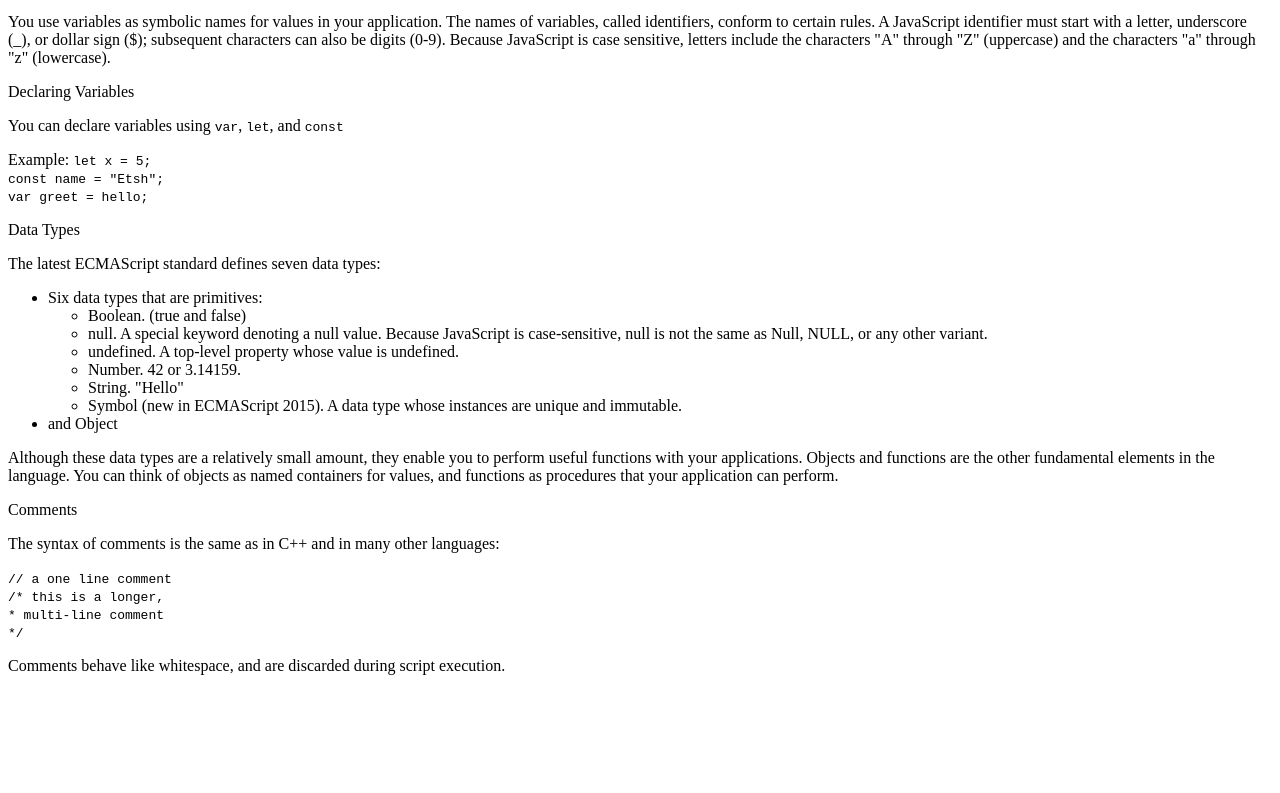
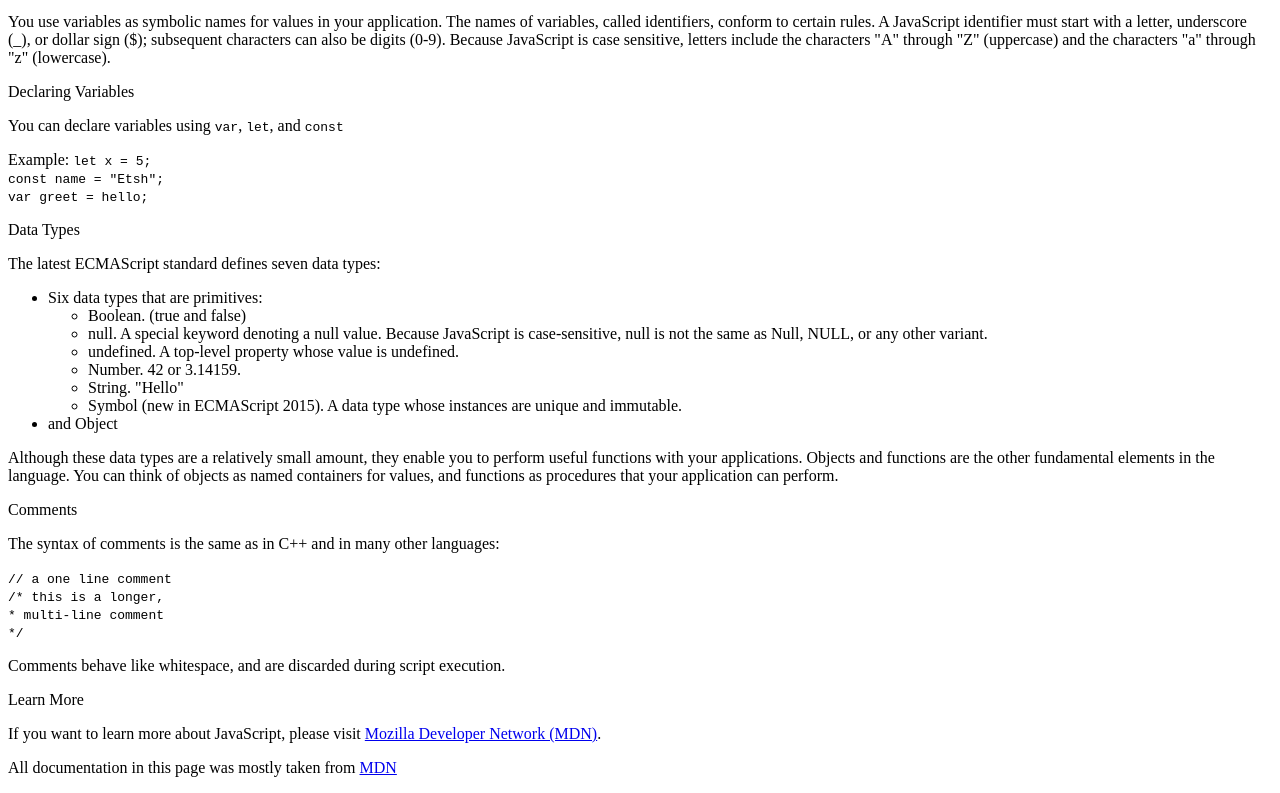
Before and after one commit to EtshD1/Technical-Documentation-Page, a plain HTML site: page index.html in a window 1280 px wide. Shown: the part 517-1310 px from the top of the page. Before the commit the page ends 1208 px from the top, so only its background shows below. Drawn offline with Linux system fonts and the light colour scheme.

Commit message:
Add last section(Learn More)

```diff
--- a/index.html
+++ b/index.html
@@ -131,6 +131,16 @@
         </p>
       </article>
     </section>
+    <section class="main-section" id="Learn_More">
+      <header>Learn More</header>
+      <article>
+        <p> If you want to learn more about JavaScript, please visit <a
+            href="https://developer.mozilla.org/en-US/">Mozilla Developer Network (MDN)</a>.
+        </p>
+        <p>All documentation in this page was mostly taken from <a href="https://developer.mozilla.org/en-US/">MDN</a>
+        </p>
+      </article>
+    </section>
   </main>
 
 </body>
```
